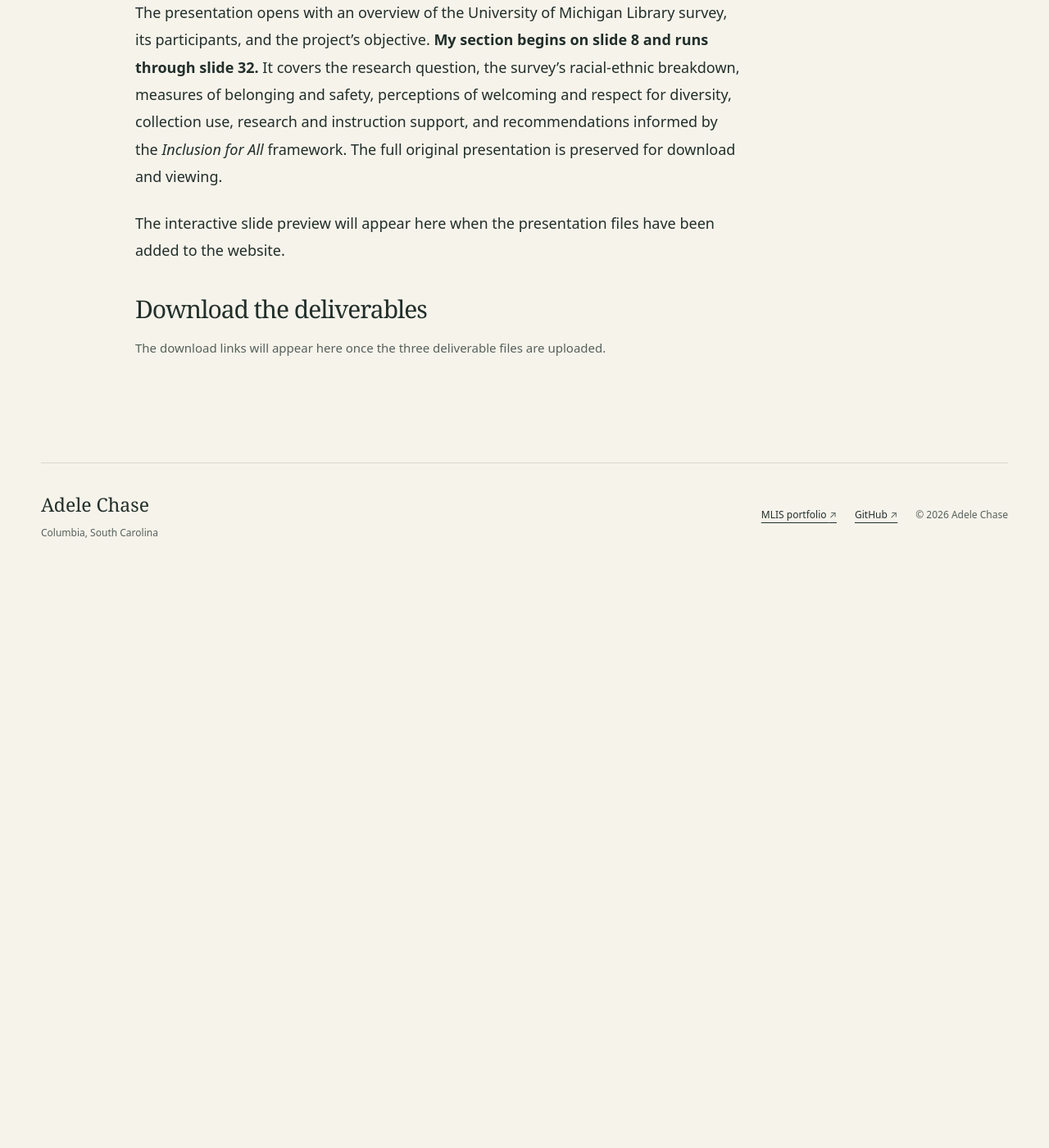
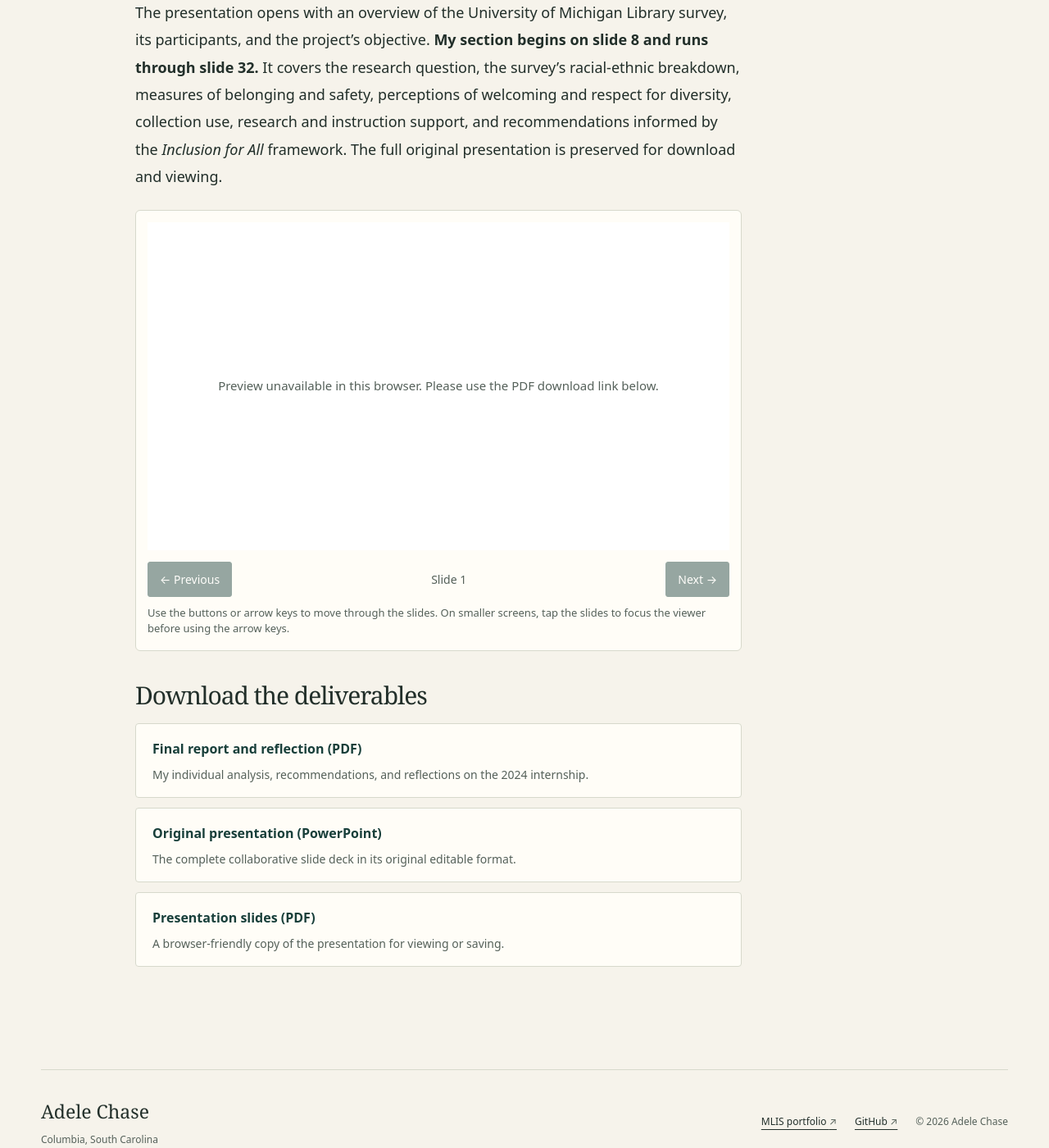
Before and after one commit to adelechase/adelechase.github.io, a Jekyll site: the page built from _projects/ncds-data-internship.md, in a window 1280 px wide and 1400 px high, scrolled down 2057 px. Shown: the whole window at 82% size. Built offline with Jekyll 4.4.1, drawn with Linux system fonts in a browser that asks for light colours; before the commit the page ends 2759 px from its top, so only the background shows below that.

Commit message:
Enable presentation slideshow and all downloads now that assets are published

```diff
--- a/_projects/ncds-data-internship.md
+++ b/_projects/ncds-data-internship.md
@@ -28,11 +28,7 @@ I connected these patterns to the *Inclusion for All* framework described by Bra
 
 The presentation opens with an overview of the University of Michigan Library survey, its participants, and the project's objective. **My section begins on slide 8 and runs through slide 32.** It covers the research question, the survey's racial-ethnic breakdown, measures of belonging and safety, perceptions of welcoming and respect for diversity, collection use, research and instruction support, and recommendations informed by the *Inclusion for All* framework. The full original presentation is preserved for download and viewing.
 
-{% assign slides = site.static_files | where: 'path', '/assets/files/ncds-data-internship/FinalPresentation_Project3.pdf' | first %}
-{% assign powerpoint = site.static_files | where: 'path', '/assets/files/ncds-data-internship/FinalPresentation_Project3.pptx' | first %}
-{% assign report = site.static_files | where: 'path', '/assets/files/ncds-data-internship/Chase_Final_Report.pdf' | first %}
 
-{% if slides %}
 <div class="ncds-viewer" data-slide-pdf="{{ '/assets/files/ncds-data-internship/FinalPresentation_Project3.pdf' | relative_url }}" tabindex="0" aria-label="Presentation slide viewer; use the previous and next buttons or left and right arrow keys">
   <div class="ncds-viewer-screen">
     <canvas aria-label="Current presentation slide" role="img"></canvas>
@@ -47,24 +43,12 @@ The presentation opens with an overview of the University of Michigan Library su
 </div>
 <script src="https://cdnjs.cloudflare.com/ajax/libs/pdf.js/3.11.174/pdf.min.js" defer></script>
 <script src="{{ '/assets/js/ncds-slide-viewer.js' | relative_url }}" defer></script>
-{% else %}
-<p>The interactive slide preview will appear here when the presentation files have been added to the website.</p>
-{% endif %}
 
 ## Download the deliverables
 
-{% if report %}
 <a class="ncds-download" href="{{ '/assets/files/ncds-data-internship/Chase_Final_Report.pdf' | relative_url }}" download><strong>Final report and reflection (PDF)</strong><span>My individual analysis, recommendations, and reflections on the 2024 internship.</span></a>
-{% endif %}
-{% if powerpoint %}
 <a class="ncds-download" href="{{ '/assets/files/ncds-data-internship/FinalPresentation_Project3.pptx' | relative_url }}" download><strong>Original presentation (PowerPoint)</strong><span>The complete collaborative slide deck in its original editable format.</span></a>
-{% endif %}
-{% if slides %}
 <a class="ncds-download" href="{{ '/assets/files/ncds-data-internship/FinalPresentation_Project3.pdf' | relative_url }}" download><strong>Presentation slides (PDF)</strong><span>A browser-friendly copy of the presentation for viewing or saving.</span></a>
-{% endif %}
-{% unless report and powerpoint and slides %}
-<p class="ncds-upload-note">The download links will appear here once the three deliverable files are uploaded.</p>
-{% endunless %}
 
 <style>
 .ncds-viewer{border:1px solid var(--line);background:var(--white);border-radius:6px;padding:14px;margin:24px 0 34px;max-width:850px}
```
